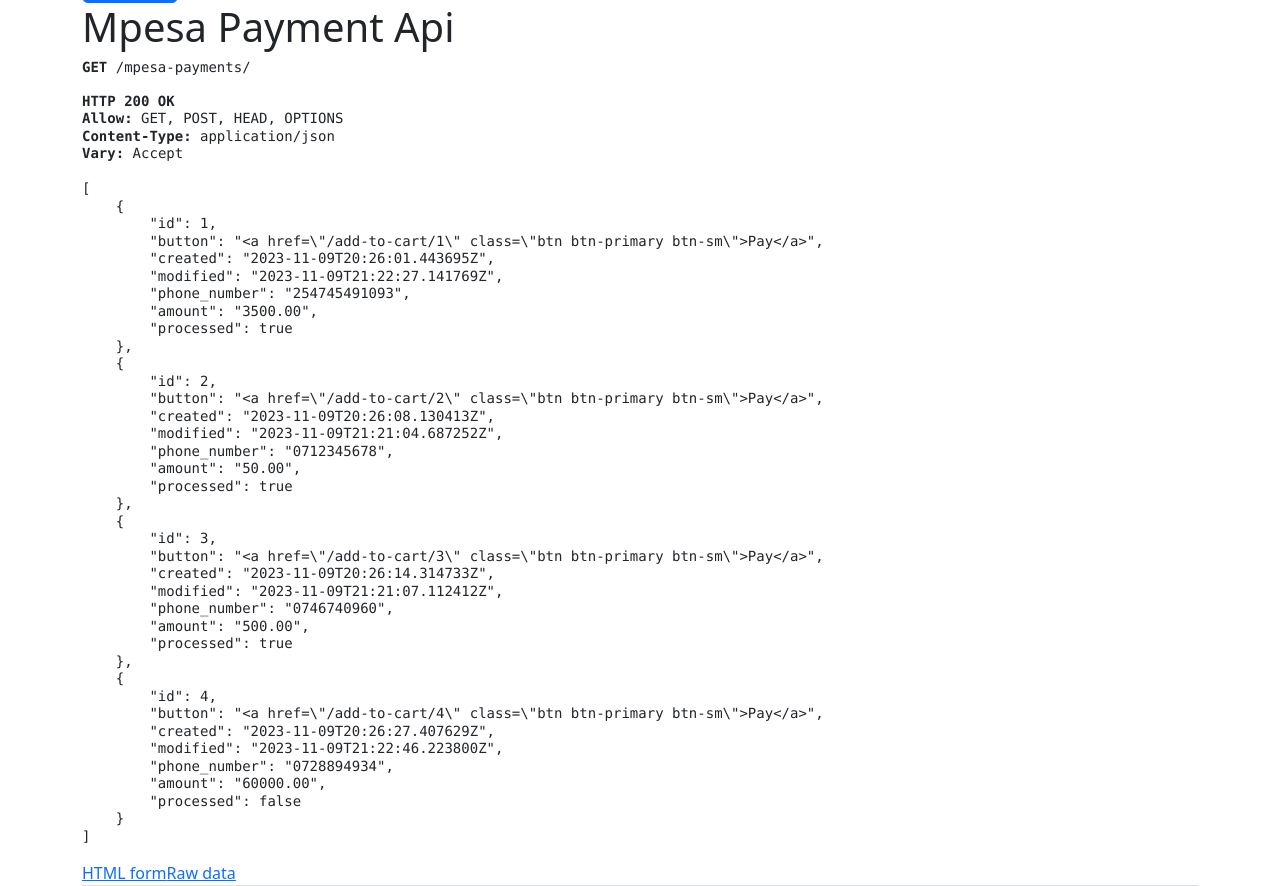
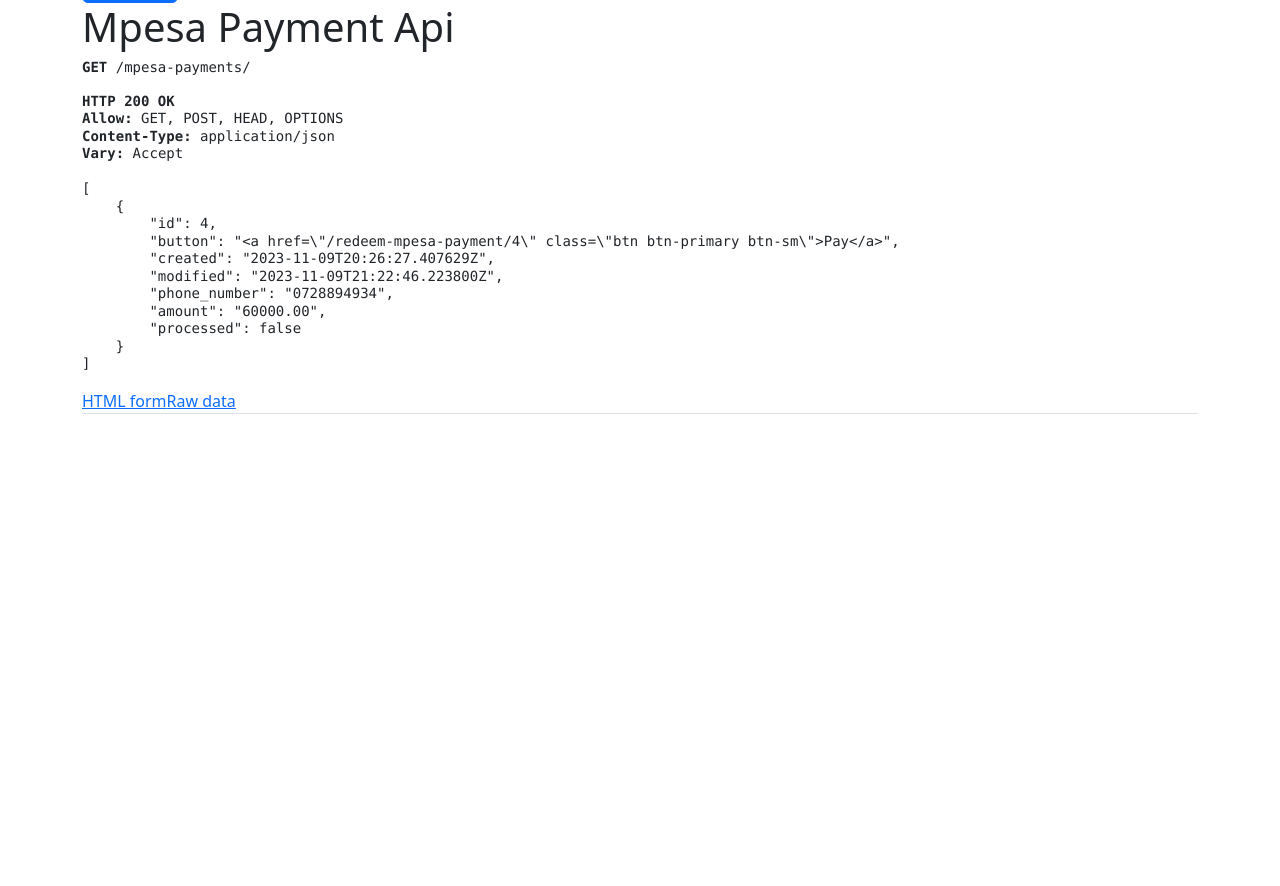
Before and after one commit to Maweng-Consulting/Web-Based-POS, a Django app: page /mpesa-payments/ in a window 1280 px wide. Shown: the part 159-1045 px from the top of the page. After the commit the page ends 573 px from the top, so only its background shows below. Run offline with Django 4.2, Linux system fonts and the light colour scheme; data comes from the database, SQL or seed files in the repository; both versions use the stored data as it was after the commit; some libraries are stand-ins or nearby versions.

Commit message:
minor fixes

```diff
--- a/pos/serializers.py
+++ b/pos/serializers.py
@@ -20,4 +20,4 @@ class MpesaPaymentSerializer(serializers.ModelSerializer):
         fields = "__all__"
 
     def get_button(self, obj):
-        return f'<a href="/add-to-cart/{obj.id}" class="btn btn-primary btn-sm">Pay</a>'
+        return f'<a href="/redeem-mpesa-payment/{obj.id}" class="btn btn-primary btn-sm">Pay</a>'
--- a/pos/urls.py
+++ b/pos/urls.py
@@ -1,11 +1,16 @@
 from django.urls import path
 
 from pos.views import (InventoryAPIView, MpesaPaymentAPIView, add_to_cart,
-                       get_inventory_data, sales_point)
+                       get_inventory_data, redeem_mpesa_payment,
+                       remove_from_cart, sales_point)
 
 urlpatterns = [
     path("", sales_point, name="sales-point"),
+
     path("add-to-cart/<int:item_id>/", add_to_cart, name="add-to-cart"),
+    path("remove-from-cart/<int:item_id>/", remove_from_cart, name="remove-from-cart"),
+    path("redeem-mpesa-payment/<int:payment_id>/", redeem_mpesa_payment, name="redeem-mpesa-payment"),
+
     path("inventories/", InventoryAPIView.as_view(), name="get_table_data"),
     path("inventory-data/", get_inventory_data, name="inventory-data"),
     path("mpesa-payments/", MpesaPaymentAPIView.as_view(), name="mpesa-payments"),
--- a/pos/views.py
+++ b/pos/views.py
@@ -182,7 +182,7 @@ class InventoryAPIView(generics.ListAPIView):
     serializer_class = InventorySerializer
 
 class MpesaPaymentAPIView(generics.ListCreateAPIView):
-    queryset = MpesaPayment.objects.all()
+    queryset = MpesaPayment.objects.filter(processed=False)
     serializer_class = MpesaPaymentSerializer
 
 
@@ -217,11 +217,22 @@ def sales_point(request):
 def add_to_cart(request, item_id=None):
     item = Inventory.objects.get(id=item_id)
 
-
-
     TemporaryCustomerCartItem.objects.create(
         item=item,
         quantity=1,
         price=item.selling_price
     )
     return redirect("sales-point")
+
+
+def remove_from_cart(request, item_id=None):
+    item = TemporaryCustomerCartItem.objects.get(id=item_id)
+    item.delete()
+    return redirect("sales-point")
+
+
+def redeem_mpesa_payment(request, payment_id=None):
+    mpesa_payment = MpesaPayment.objects.get(id=payment_id)
+    mpesa_payment.processed = True
+    mpesa_payment.save()
+    return redirect("sales-point")
```
Also changed, not shown: core/sasa_pay.py (added, +24 -0 lines), templates/pos/sale.html (+8 -3 lines), db.sqlite3, 1 other file.
